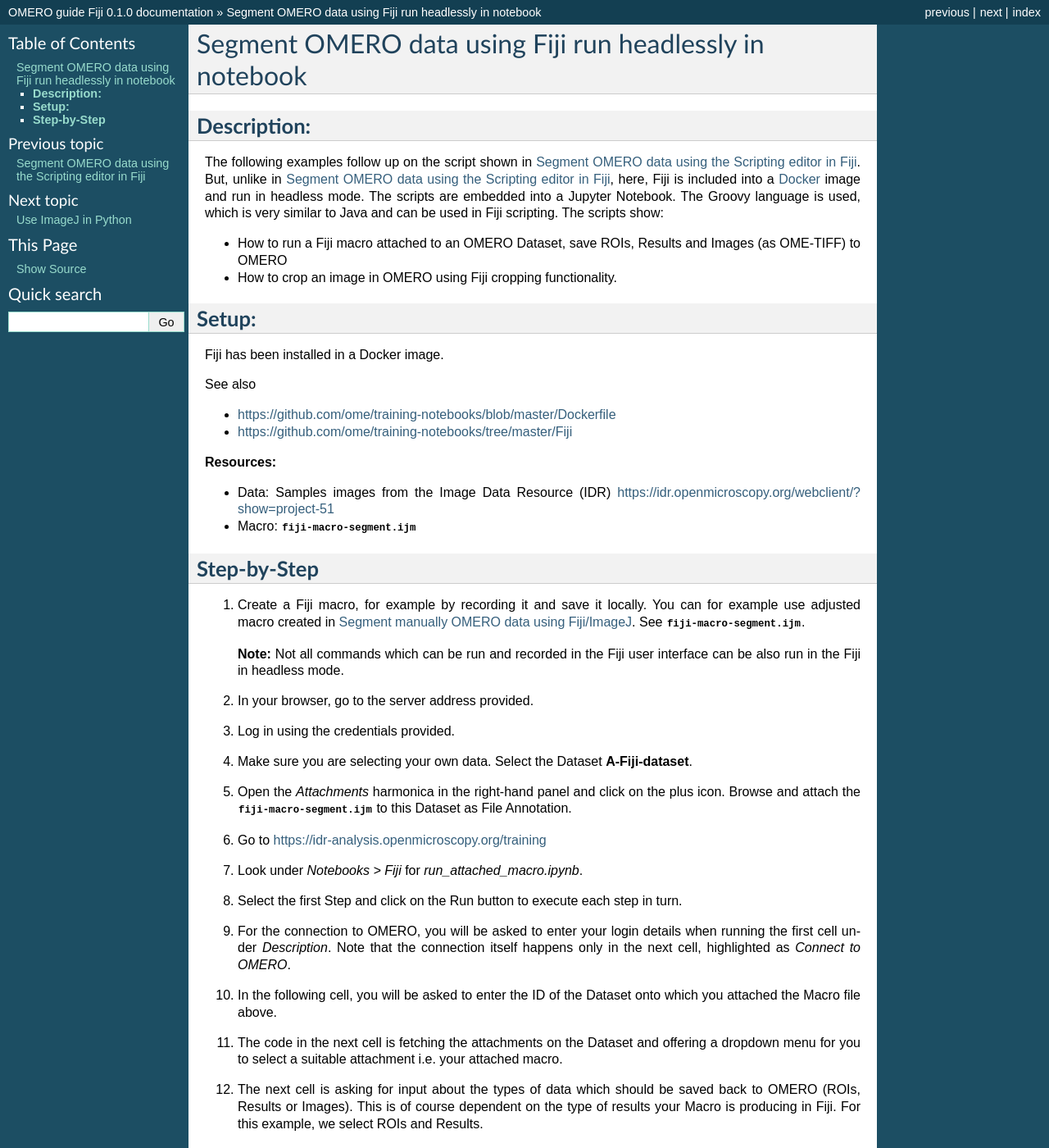
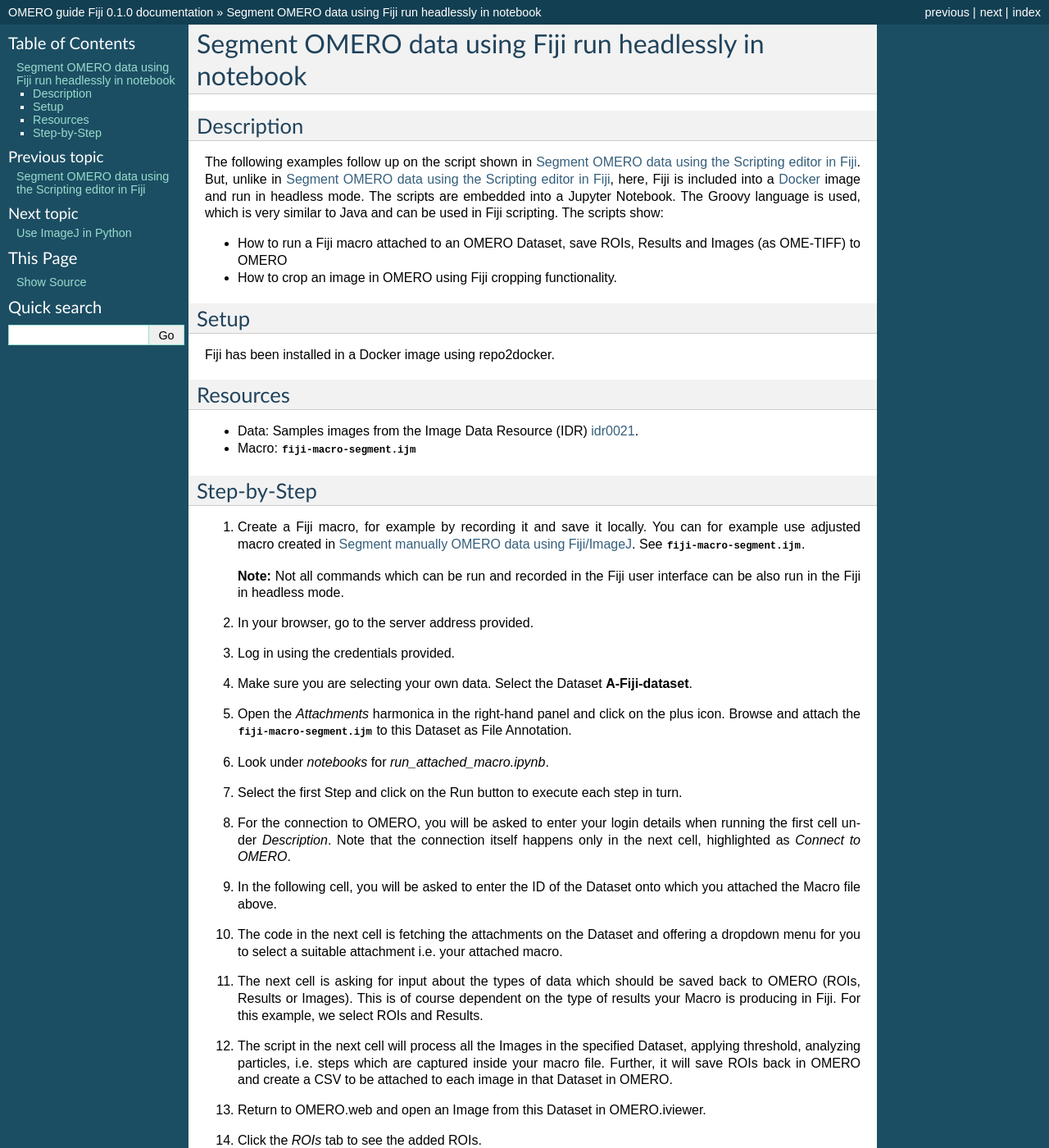
Before and after one commit to ome/omero-guide-fiji, a Sphinx documentation site: the page built from docs/headless_notebook.rst, in a window 1280 px wide and 1400 px high. Shown: the whole window at 82% size. Built offline with Sphinx 7.4.7, drawn with Linux system fonts in a browser that asks for light colours; some of the changed text lies outside the part shown.

Commit message:
adjust display to match other guides

```diff
--- a/docs/headless_notebook.rst
+++ b/docs/headless_notebook.rst
@@ -1,8 +1,8 @@
 Segment OMERO data using Fiji run headlessly in notebook
 ========================================================
 
-**Description:**
-----------------
+Description
+-----------
 
 The following examples follow up on the script shown in :doc:`threshold_scripting`.
 But, unlike in :doc:`threshold_scripting`, here, Fiji is included into a `Docker <https://www.docker.com/>`_ image and run in headless mode.
@@ -13,23 +13,19 @@
 -  How to crop an image in OMERO using Fiji cropping functionality.
 
 
-**Setup:**
-----------
-Fiji has been installed in a Docker image.
-
-See also
-
-- https://github.com/ome/training-notebooks/blob/master/Dockerfile
-- https://github.com/ome/training-notebooks/tree/master/Fiji
+Setup
+-----
+Fiji has been installed in a Docker image using repo2docker.
 
 
-**Resources:**
+Resources
+---------
 
--  Data: Samples images from the Image Data Resource (IDR) \ https://idr.openmicroscopy.org/webclient/?show=project-51
+-  Data: Samples images from the Image Data Resource (IDR) `idr0021 <https://idr.openmicroscopy.org/webclient/?show=project-51>`_.
 -  Macro: :download:`fiji-macro-segment.ijm <../scripts/fiji-macro-segment.ijm>`
 
-**Step-by-Step**
-----------------
+Step-by-Step
+------------
 
 #.  Create a Fiji macro, for example by recording it and save it locally. You can for example use adjusted macro created in :doc:`threshold_manual`. See :download:`fiji-macro-segment.ijm <../scripts/fiji-macro-segment.ijm>`.
 
@@ -43,9 +39,7 @@
 
 #.  Open the *Attachments* harmonica in the right-hand panel and click on the plus icon. Browse and attach the :download:`fiji-macro-segment.ijm <../scripts/fiji-macro-segment.ijm>` to this Dataset as File Annotation.
 
-#.  Go to https://idr-analysis.openmicroscopy.org/training
-
-#.  Look under *Notebooks > Fiji* for *run_attached_macro.ipynb*.
+#.  Look under *notebooks* for *run_attached_macro.ipynb*.
 
 #.  Select the first Step and click on the Run button to execute each step in turn.
 
@@ -57,7 +51,7 @@
 
 #.  The next cell is asking for input about the types of data which should be saved back to OMERO (ROIs, Results or Images). This is of course dependent on the type of results your Macro is producing in Fiji. For this example, we select ROIs and Results.
 
-#.  The script in the next cell will process all the Images in the specified         Dataset, applying threshold, analyzing particles, i.e. steps which are captured inside your macro file. Further, it will save ROIs back in OMERO and create a CSV to be attached to each image in that Dataset in OMERO.
+#.  The script in the next cell will process all the Images in the specified Dataset, applying threshold, analyzing particles, i.e. steps which are captured inside your macro file. Further, it will save ROIs back in OMERO and create a CSV to be attached to each image in that Dataset in OMERO.
 
 #.  Return to OMERO.web and open an Image from this Dataset in OMERO.iviewer.
 
@@ -77,9 +71,7 @@
 #.  In the *Settings* tab, turning channels on/off will also show/hide ROIs
     assigned to those channels.
 
-#.  Go to https://idr-analysis.openmicroscopy.org/training
-
-#.  Look under *Notebooks > Fiji* for *crop_image.ipynb*.
+#.  Look under *notebooks* for *crop_image.ipynb*.
 
 #.  Run through the notebook, logging in as previously and indicating the Image ID of the image you want to crop.
 
```
Also changed, not shown: docs/installation.rst (+6 -6 lines), docs/manual_analysis.rst (+9 -9 lines), docs/threshold_manual.rst (+9 -8 lines), docs/threshold_scripting.rst (+11 -10 lines).
